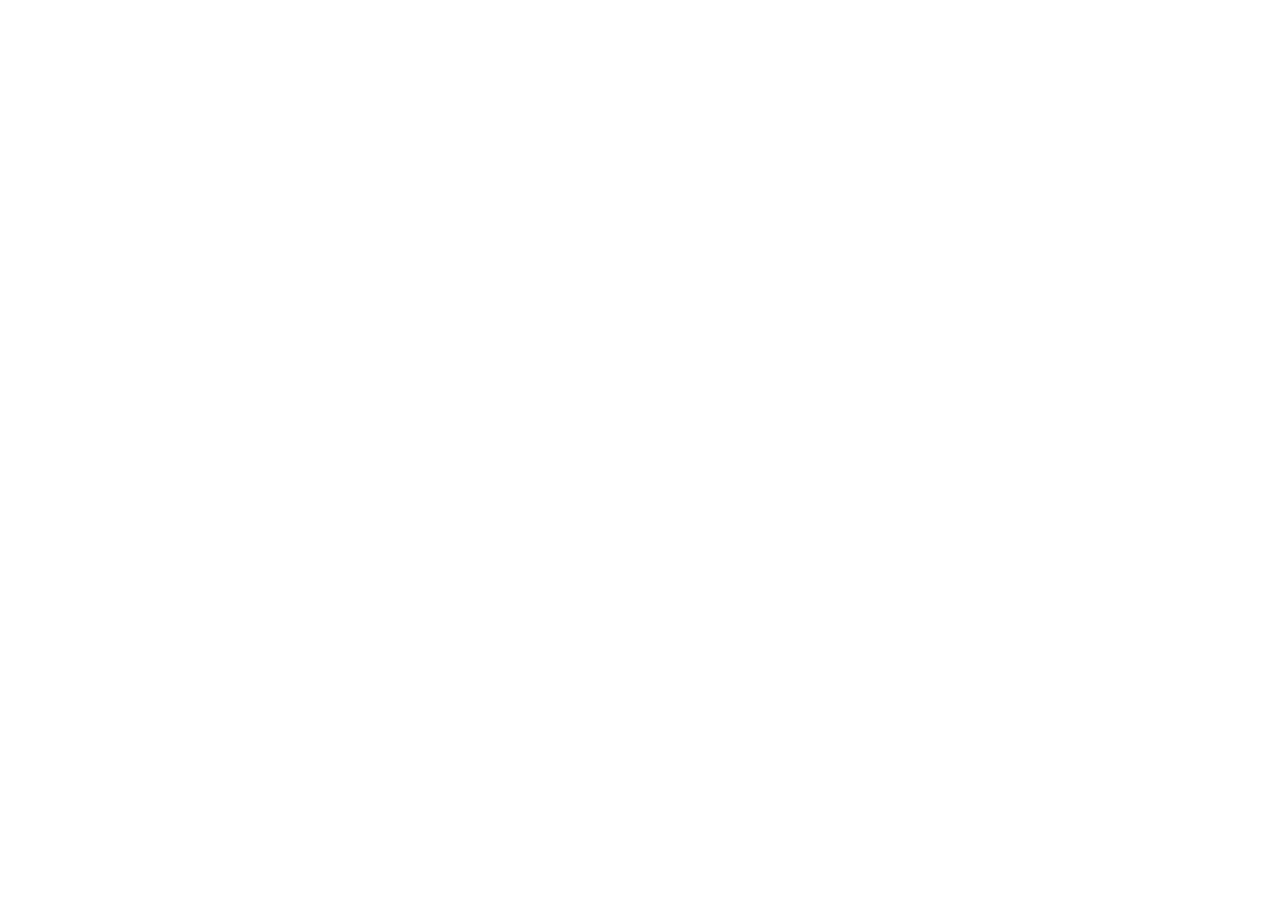
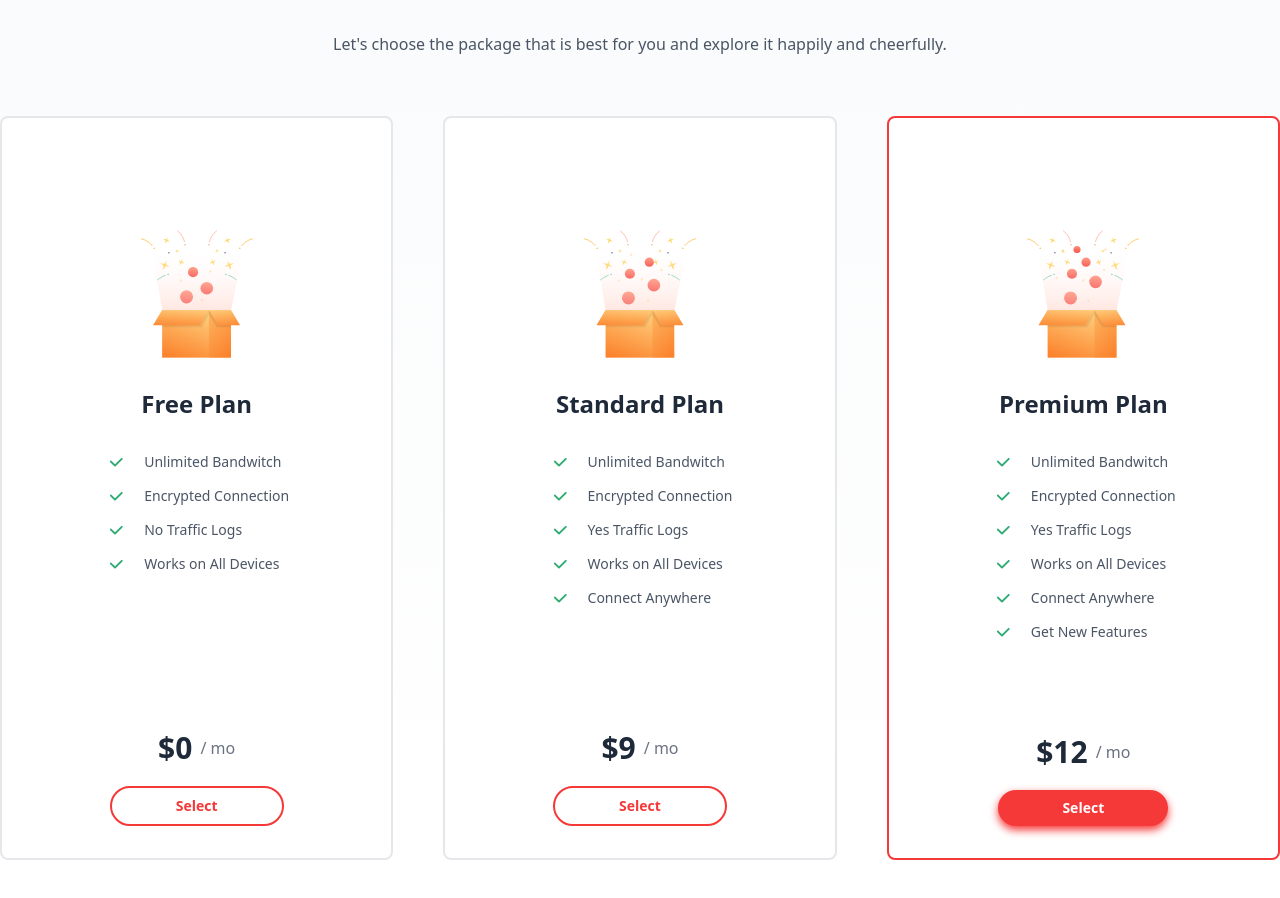
Before and after one commit to merko30/designtocode, a React (Vite) app: page /first in a window 1280 px wide. Shown: the part 1645-2543 px from the top of the page. Before the commit the page ends 2083 px from the top, so only its background shows below. Built offline with nearby package versions, Linux system fonts and the light colour scheme.

Commit message:
feat: plans

```diff
--- a/package.json
+++ b/package.json
@@ -11,6 +11,7 @@
   },
   "dependencies": {
     "@tailwindcss/vite": "^4.1.5",
+    "class-variance-authority": "^0.7.1",
     "react": "^19.1.0",
     "react-dom": "^19.1.0",
     "react-router": "^7.5.3",
--- a/src/pages/First/Button.jsx
+++ b/src/pages/First/Button.jsx
@@ -1,13 +1,24 @@
 import { twMerge } from "tailwind-merge";
+import { cva } from "class-variance-authority";
 
-const Button = ({ children, className, ...props }) => (
-  <button
-    className={twMerge(
-      "py-4 px-16 text-sm font-semibold bg-primary text-white rounded-lg drop-shadow-[0_4px_4px_var(--color-primary)]",
-      className
-    )}
-    {...props}
-  >
+const buttonStyles = cva(
+  "py-4 px-16 text-sm font-semibold rounded-lg cursor-pointer",
+  {
+    variants: {
+      variant: {
+        primary:
+          "bg-primary text-white drop-shadow-[0_4px_4px_var(--color-primary)]",
+        outline: "bg-white text-primary border-2 border-primary",
+      },
+    },
+    defaultVariants: {
+      variant: "primary",
+    },
+  }
+);
+
+const Button = ({ children, className, variant, ...props }) => (
+  <button className={twMerge(buttonStyles({ variant }), className)} {...props}>
     {children}
   </button>
 );
--- a/src/pages/First/Features.jsx
+++ b/src/pages/First/Features.jsx
@@ -6,7 +6,7 @@
 ];
 
 const Features = () => (
-  <div className="container flex flex-col md:flex-row items-center text-center md:text-left gap-8 md:gap-0">
+  <div className="container flex flex-col md:flex-row items-center text-center md:text-left gap-8 md:gap-0 pb-20">
     <img
       src="/section_2.svg"
       alt="computer-guy"
--- /dev/null
+++ b/src/pages/First/Plans.jsx
@@ -0,0 +1,98 @@
+import { twMerge } from "tailwind-merge";
+import Button from "./Button";
+
+const PLANS = [
+  {
+    id: 1,
+    image: "/Free.svg",
+    name: "Free Plan",
+    price: 0,
+    features: [
+      "Unlimited Bandwitch",
+      "Encrypted Connection",
+      "No Traffic Logs",
+      "Works on All Devices",
+    ],
+  },
+  {
+    id: 2,
+    image: "/Standard.svg",
+    name: "Standard Plan",
+    price: 9,
+    features: [
+      "Unlimited Bandwitch",
+      "Encrypted Connection",
+      "Yes Traffic Logs",
+      "Works on All Devices",
+      "Connect Anywhere",
+    ],
+  },
+  {
+    id: 3,
+    image: "/Premium.svg",
+    name: "Premium Plan",
+    price: 12,
+    features: [
+      "Unlimited Bandwitch",
+      "Encrypted Connection",
+      "Yes Traffic Logs",
+      "Works on All Devices",
+      "Connect Anywhere",
+      "Get New Features",
+    ],
+  },
+];
+
+const Plans = () => (
+  <div className="container pt-20">
+    <h2 className="text-4xl text-center font-semibold leading-normal mb-5">
+      Choose Your Plan
+    </h2>
+    <p className="text-gray-600 text-center mb-15">
+      Let's choose the package that is best for you and explore it happily and
+      cheerfully.
+    </p>
+    <div className="flex flex-col md:flex-row gap-12.5">
+      {PLANS.map((plan, i) => (
+        <div
+          key={plan.id}
+          className={twMerge(
+            "flex flex-col items-center flex-1 bg-white border-2 border-gray-200 rounded-lg py-8",
+            i === 2 ? "border-primary" : ""
+          )}
+        >
+          <div className="py-20">
+            <img
+              src={plan.image}
+              alt={plan.name}
+              className="w-32 h-32 mx-auto mb-7.5"
+            />
+            <h3 className="text-2xl font-semibold text-gray-800 text-center mb-7.5">
+              {plan.name}
+            </h3>
+            {plan.features.map((feature, index) => (
+              <div key={index} className="flex items-center gap-4 mb-2.5">
+                <img src="/check_blank.svg" alt="check" className="w-6 h-6" />
+                <p className="text-gray-600 text-sm">{feature}</p>
+              </div>
+            ))}
+          </div>
+          <div className="flex justify-center items-center gap-2 mb-5 mt-auto">
+            <p className="text-3xl font-semibold text-gray-800">
+              ${plan.price}
+            </p>
+            <p className="text-gray-500">/ mo</p>
+          </div>
+          <Button
+            className="rounded-full py-2"
+            variant={i === 2 ? "primary" : "outline"}
+          >
+            Select
+          </Button>
+        </div>
+      ))}
+    </div>
+  </div>
+);
+
+export default Plans;
--- a/src/pages/First/index.jsx
+++ b/src/pages/First/index.jsx
@@ -2,6 +2,7 @@
 import Hero from "./Hero";
 import Statistics from "./Statistics";
 import Features from "./Features";
+import Plans from "./Plans";
 
 const First = () => {
   return (
@@ -10,6 +11,9 @@
       <Hero />
       <Statistics />
       <Features />
+      <div className="bg-linear-to-b from-gray-50 to-white">
+        <Plans />
+      </div>
       <div className="py-80" />
     </>
   );
```
Also changed, not shown: public/check_blank.svg (added), 1 other file (tests, documents, lock files or other folders).
